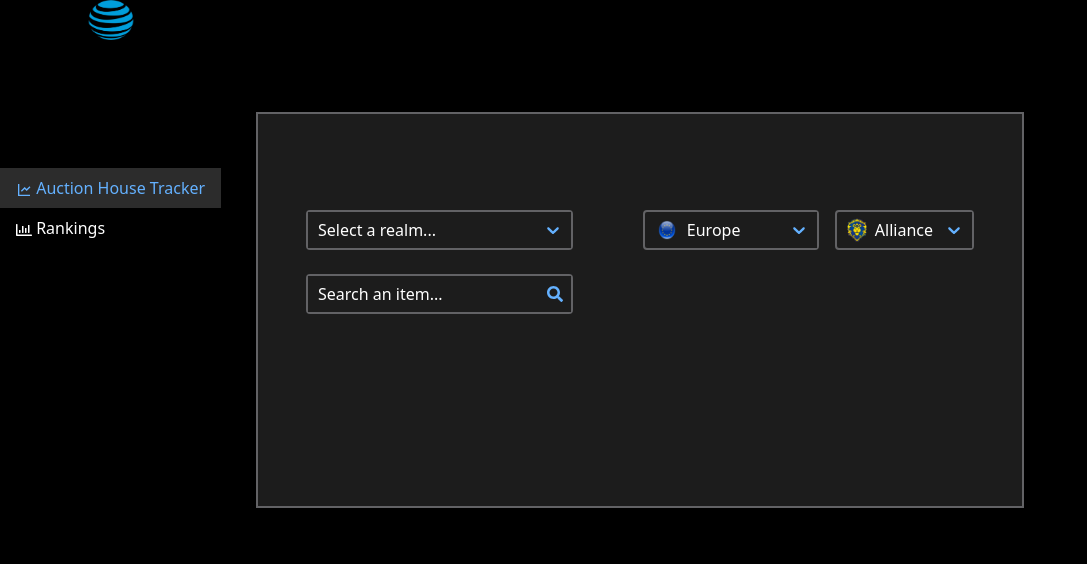
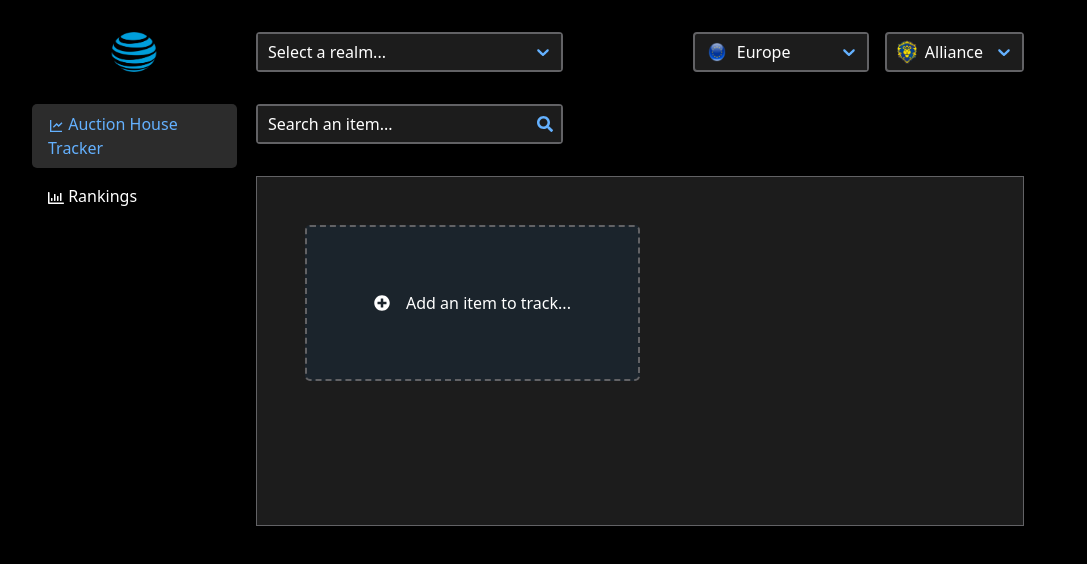
Before and after one commit to badakzz/wow-app, a Next.js app: page /auction in a window 1280 px wide. Shown: the top 564 px of the page, without its empty margins (0-1087 px from the left). Built offline with nearby package versions, Linux system fonts and the light colour scheme; no server answers; the database is empty.

Commit message:
finish re-vamping layout, add placeholder to focus item select when none is tracked

```diff
--- a/src/components/ItemPicker.tsx
+++ b/src/components/ItemPicker.tsx
@@ -23,6 +23,7 @@ type ItemPickerProps = {
 const ItemPicker: React.FC<ItemPickerProps> = ({
     itemId,
     setItemId,
+    selectRef,
     ...restOfProps
 }) => {
     const [currentItem, setCurrentItem] = useState<Item | null>(null)
@@ -128,6 +129,7 @@ const ItemPicker: React.FC<ItemPickerProps> = ({
     return (
         <AsyncSelect
             {...restOfProps}
+            ref={selectRef}
             instanceId="itemPicker"
             loadOptions={fetchItemsByName}
             noOptionsMessage={() => 'No item matching criteria found'}
--- a/src/components/layout/Layout.tsx
+++ b/src/components/layout/Layout.tsx
@@ -7,9 +7,17 @@ type Props = {
     title: string
     topComponents?: React.ReactNode
     children?: React.ReactNode
+    topComponentsFlexClass?: string
+    topPicker?: React.ReactNode
 }
 
-const Layout: React.FC<Props> = ({ title, topComponents, children }) => {
+const Layout: React.FC<Props> = ({
+    title,
+    topComponents,
+    children,
+    topComponentsFlexClass = '',
+    topPicker,
+}) => {
     return (
         <>
             <Head>
@@ -23,9 +31,12 @@ const Layout: React.FC<Props> = ({ title, topComponents, children }) => {
             <div className="layout-grid">
                 <SideNavbar />
                 <div className="d-flex flex-column">
-                    <div className="top-components-container">
+                    <div
+                        className={`top-components-container ${topComponentsFlexClass}`}
+                    >
                         {topComponents}
                     </div>
+                    {topPicker && topPicker}
                     <Container className="container-top-margin main-container p-5">
                         {children}
                     </Container>
--- a/src/components/layout/SideNavbar.tsx
+++ b/src/components/layout/SideNavbar.tsx
@@ -13,7 +13,7 @@ const SideNavbar: React.FC = () => {
         <div className="d-flex">
             <div className=" side-navbar bg-body-tertiary custom-navbar">
                 <div className="navbar-brand-container">
-                    <Navbar.Brand href="/" className="mb-5">
+                    <Navbar.Brand href="/">
                         <Image
                             src="/logo.png"
                             width="80"
@@ -25,22 +25,22 @@ const SideNavbar: React.FC = () => {
                 <Nav defaultActiveKey="/home" className="flex-column">
                     <Nav.Link
                         href="/auction"
-                        className={
+                        className={`nav-link-custom ${
                             isActive('/auction')
                                 ? 'custom-navbar-active'
                                 : 'custom-navbar-inactive'
-                        }
+                        }`}
                     >
                         <RiLineChartLine className="mr-2" /> Auction House
                         Tracker
                     </Nav.Link>
                     <Nav.Link
                         href="/rankings"
-                        className={
+                        className={`nav-link-custom ${
                             isActive('/rankings')
                                 ? 'custom-navbar-active'
                                 : 'custom-navbar-inactive'
-                        }
+                        }`}
                     >
                         <FaRegChartBar className="mr-2" /> Rankings
                     </Nav.Link>
--- a/src/pages/auction.tsx
+++ b/src/pages/auction.tsx
@@ -1,4 +1,4 @@
-import { useState } from 'react'
+import { useState, useRef } from 'react'
 import {
     ItemCharacteristics,
     RealmPicker,
@@ -9,6 +9,7 @@ import {
     ItemLatestPricesGraph,
     Layout,
 } from '../components'
+import { FaPlusCircle } from 'react-icons/fa'
 import { FACTION, REGION } from '../utils/constants'
 
 const Auction = () => {
@@ -16,10 +17,16 @@ const Auction = () => {
     const [faction, setFaction] = useState<string>(FACTION.ALLIANCE)
     const [region, setRegion] = useState<string>(REGION.EUROPE)
     const [auctionHouseId, setAuctionHouseId] = useState<number | null>()
+    const itemPickerRef = useRef<any>(null) // Create a ref for the AsyncSelect
 
-    return (
-        <Layout title="SoD Auction House Tracker">
-            <div className="d-flex justify-content-between align-items-center mt-5 mb-4">
+    const focusItemPicker = () => {
+        if (itemPickerRef.current) {
+            itemPickerRef.current.focus() // Focus the AsyncSelect component
+        }
+    }
+
+    const topComponents = (
+        <div className="d-flex justify-content-between align-items-center w-100">
             <RealmPicker
                 className="realm-picker"
                 region={region}
@@ -40,11 +47,30 @@ const Auction = () => {
                 />
             </div>
         </div>
+    )
+
+    return (
+        <Layout
+            title="SoD Auction House Tracker"
+            topComponents={topComponents}
+            topComponentsFlexClass="justify-content-between"
+            topPicker={
                 <ItemPicker
+                    selectRef={itemPickerRef}
                     className="item-picker"
                     itemId={itemId}
                     setItemId={setItemId}
                 />
+            }
+        >
+            {!itemId && (
+                <div className="no-items-placeholder" onClick={focusItemPicker}>
+                    <div className="d-flex align-items-center gap-3">
+                        <FaPlusCircle />
+                        <span>Add an item to track...</span>
+                    </div>
+                </div>
+            )}
             <div className="auction-core-container d-flex justify-content-between gap-5 w-100 my-5">
                 <div className="w-50 align-items-start justify-content-between auction-item-container">
                     {itemId && <ItemCharacteristics itemId={itemId} />}
--- a/src/styles/global.css
+++ b/src/styles/global.css
@@ -3,7 +3,6 @@
     --lightgrey: rgb(98, 98, 101);
     --darkgrey: rgb(28, 28, 28);
     --bluegrey: rgb(27, 36, 44);
-    --navbar-width: 15rem;
 }
 
 body {
@@ -30,7 +29,8 @@ h1 {
     display: flex;
     align-items: center;
     justify-content: center; /* Center the Navbar.Brand horizontally */
-    margin-bottom: 5rem;
+    margin-bottom: 2rem;
+    margin-top: 2rem;
 }
 
 .layout-grid {
@@ -43,7 +43,8 @@ h1 {
     grid-column: 2 / 3;
     display: flex;
     gap: 1rem;
-    padding: 1rem;
+    margin-top: 2rem;
+    justify-content: flex-end;
 }
 
 .custom-navbar,
@@ -51,6 +52,8 @@ h1 {
 .custom-navbar .navbar-text,
 .custom-navbar .dropdown-item {
     background-color: black !important;
+    margin-left: 2rem;
+    margin-right: 2rem;
 }
 
 /* .custom-navbar .nav-link {
@@ -61,11 +64,14 @@ h1 {
     color: var(--lightblue) !important;
     width: 100%;
     background-color: rgb(44, 44, 44);
+    border-radius: 5px;
+
     /* text-align: left; */
 }
 
 .custom-navbar-active:hover {
     color: rgb(152, 204, 255) !important;
+    border-radius: 5px;
     transition: color 0.3s ease;
 }
 
@@ -74,9 +80,14 @@ h1 {
 }
 
 .custom-navbar-inactive:hover {
+    border-radius: 5px;
     color: var(--lightblue) !important;
     background-color: rgb(59, 59, 59);
     transition: color 0.3s ease;
+}
+
+.nav-link-custom {
+    margin-bottom: 0.5rem; /* Adjust the gap size as needed */
 }
 
 .flex-half {
@@ -84,12 +95,15 @@ h1 {
 }
 
 .container-top-margin {
-    margin-top: 5rem;
+    margin-top: 2rem;
+    /* margin-left: 0 !important;
+    margin-right: 0 !important; */
+    max-width: 100%;
 }
 
 .main-container {
     background-color: var(--darkgrey);
-    border: 2px solid var(--lightgrey);
+    border: 1px solid var(--lightgrey);
     padding: 5rem;
 }
 
@@ -169,7 +183,7 @@ h1 {
 }
 
 .react-select__control--is-focused {
-    border: 1px solid var(--lightblue) !important;
+    border: 2px solid var(--lightblue) !important;
 }
 
 .react-select__value-container {
@@ -227,7 +241,27 @@ h1 {
 }
 
 .item-picker {
+    margin-top: 2rem;
     max-width: 40% !important;
+}
+
+.no-items-placeholder {
+    display: flex;
+    align-items: center;
+    justify-content: center;
+    padding: 4rem;
+    border: dashed 2px var(--lightgrey);
+    background-color: var(--bluegrey);
+    color: white;
+    max-width: 50%;
+    border-radius: 5px;
+}
+
+.no-items-placeholder:hover {
+    border: dashed 2px var(--lightblue);
+}
+
+.no-items-placeholder:focus {
 }
 
 .auction-item-container {
@@ -347,10 +381,10 @@ h1 {
     color: white;
     border: 2px solid rgb(170, 169, 169);
 }
-
+/*
 .auction-core-container {
     margin-top: 6rem !important;
-}
+} */
 
 .form-check-input:checked {
     background-color: var(--lightblue);
```
Also changed, not shown: src/pages/rankings.tsx (+6 -2 lines). Lines whose indentation alone changed are shown as unchanged.
